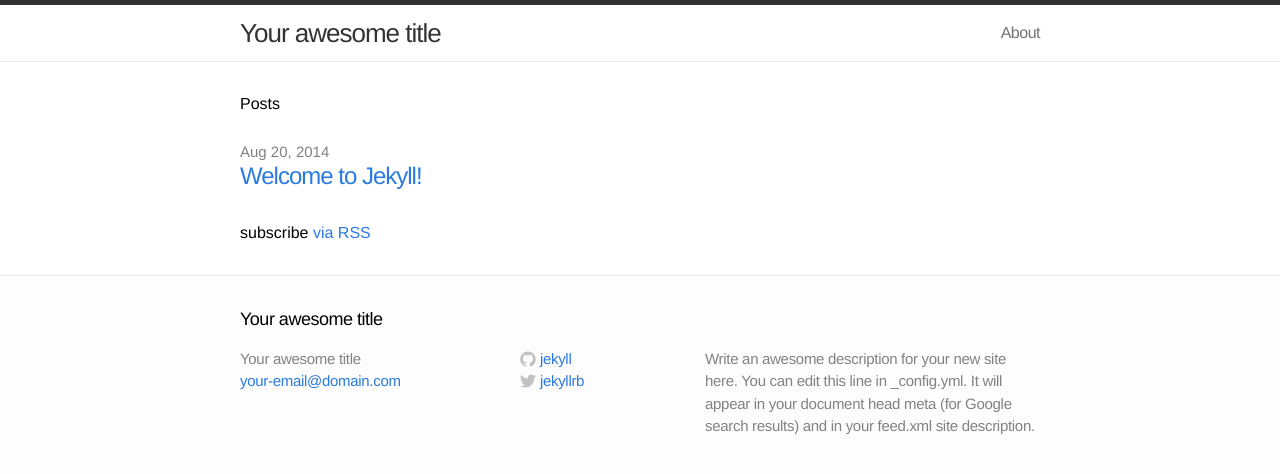
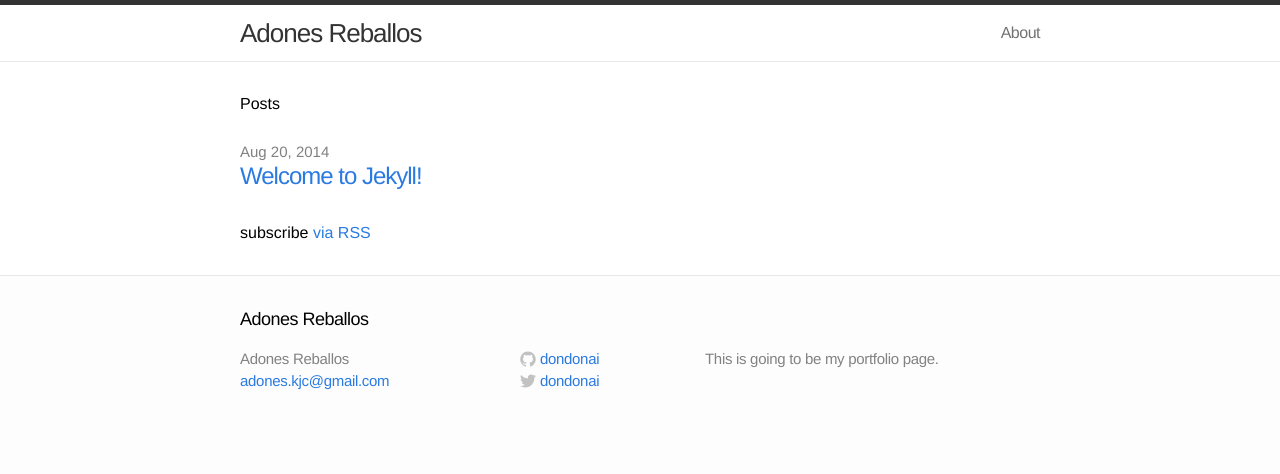
Before and after one commit to dondonai/dondonai.github.io, a Jekyll site: the page built from index.html, in a window 1280 px wide. Shown: the top 474 px of the page. Built offline with Jekyll 4.4.1, drawn with Linux system fonts in a browser that asks for light colours.

Commit message:
change basic info

```diff
--- a/_config.yml
+++ b/_config.yml
@@ -1,11 +1,11 @@
 # Site settings
-title: Your awesome title
-email: your-email@domain.com
-description: "Write an awesome description for your new site here. You can edit this line in _config.yml. It will appear in your document head meta (for Google search results) and in your feed.xml site description."
+title: Adones Reballos
+email: adones.kjc@gmail.com
+description: "This is going to be my portfolio page."
 baseurl: ""
-url: "http://yourdomain.com"
-twitter_username: jekyllrb
-github_username:  jekyll
+url: "http://dondonai.github.io"
+twitter_username: dondonai
+github_username:  dondonai
 
 # Build settings
 markdown: kramdown
```
